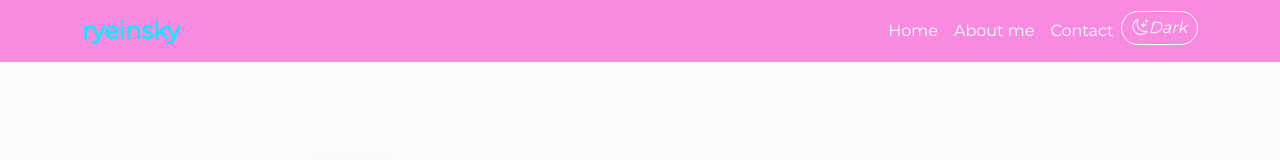
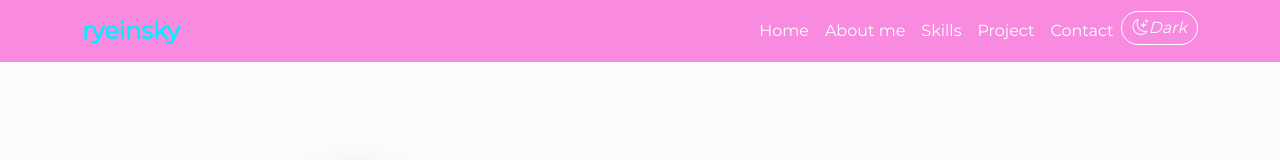
Before and after one commit to ryeinsky/newprofile, a plain HTML site: page index.html in a window 1280 px wide. Shown: the top 160 px of the page. Drawn offline with nearby package versions, Linux system fonts and the light colour scheme.

Commit message:
index.html

```diff
--- a/index.html
+++ b/index.html
@@ -55,6 +55,12 @@
               <li class="nav-item">
                 <a class="nav-link active" href="about.html">About me</a>
               </li>
+               <li class="nav-item">
+                <a class="nav-link active" href="#">Skills</a>
+              </li>
+              <li class="nav-item">
+                <a class="nav-link active" href="#">Project</a>
+              </li>
               <li class="nav-item">
                 <a class="nav-link active" href="contact.html">Contact</a>
               </li>
```
